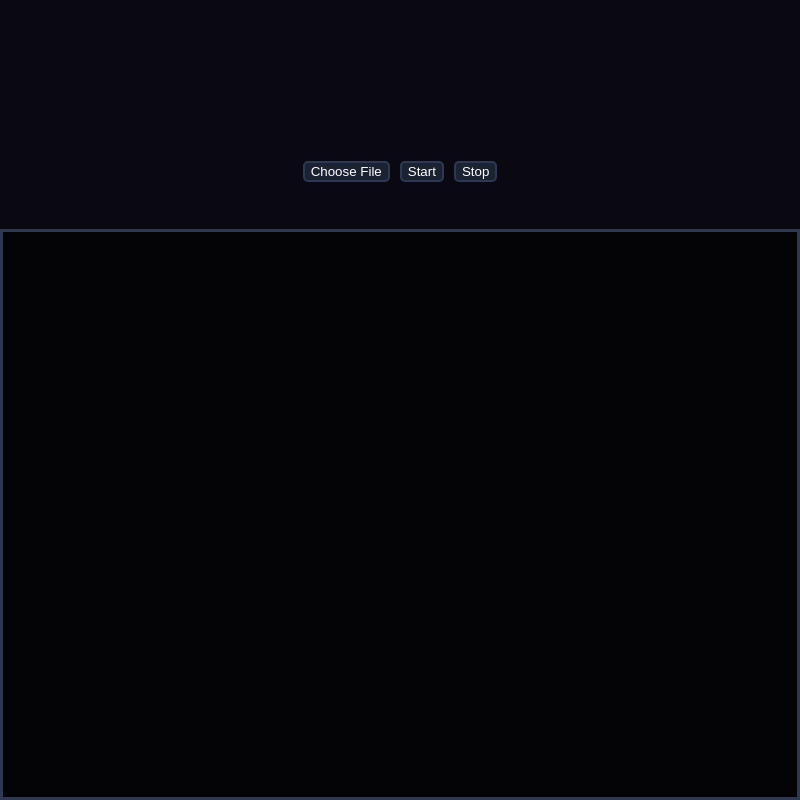
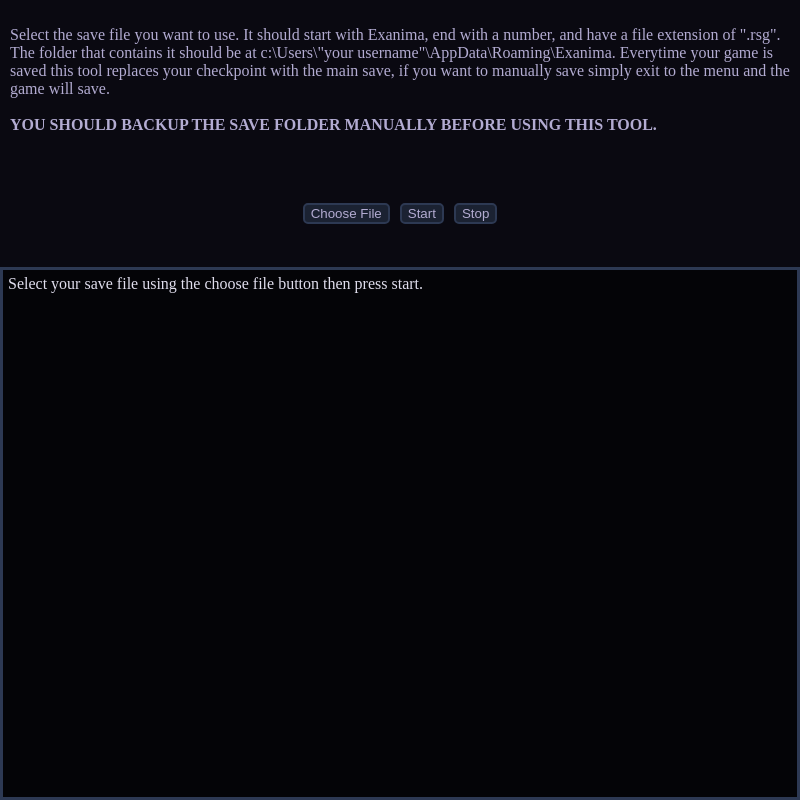
Before and after one commit to Bjwills7/SaveScum, an Electron app: page frontEnd/index.html in a window 800 px wide. Drawn offline with Linux system fonts and the light colour scheme; no server answers.

Commit message:
Add instructions Update layout Fix text color

```diff
--- a/frontEnd/index.html
+++ b/frontEnd/index.html
@@ -8,12 +8,12 @@
     <title>SaveScum</title>
 </head>
 <body>
-    <p id="file-path-dialog"></p>
+    <p id="instructions">Select the save file you want to use. It should start with Exanima, end with a number, and have a file extension of ".rsg". The folder that contains it should be at c:\Users\"your username"\AppData\Roaming\Exanima. Everytime your game is saved this tool replaces your checkpoint with the main save, if you want to manually save simply exit to the menu and the game will save. <br><br> <strong>YOU SHOULD BACKUP THE SAVE FOLDER MANUALLY BEFORE USING THIS TOOL.</strong></p>
     <div class="autosave-buttons">
         <button class="open-file">Choose File</button>
         <button class="start-button">Start</button>
         <button class="stop-button">Stop</button>
     </div>
-    <p class="console-display"></p>
+    <p class="console-display">Select your save file using the choose file button then press start.</p>
 </body>
 </html>
--- a/frontEnd/style.css
+++ b/frontEnd/style.css
@@ -16,13 +16,13 @@
     grid-template-rows: .2fr .2fr 1fr;
 }
 
-form {
-    display: flex;
+#instructions {
+    box-sizing: border-box;
     grid-column: 1 / span 2;
     grid-row: 1 / span 1;
-    justify-content: center;
-    align-items: center;
-    width: min(100%, 258px);
+    width: 100%;
+    color: hsl(250, 30%, 75%);
+    padding: 10px;
 }
 .file-path {
     width: 100%;
@@ -39,7 +39,7 @@
 }
 button {
     background-color: hsl(220, 30%, 15%);
-    color: white;
+    color: hsl(250, 30%, 75%);
     border: solid hsl(220, 30%, 25%) 2px;
     border-radius: 5px;
 }
@@ -49,6 +49,7 @@
     grid-row: 3 / span 1;
     border: solid hsl(220, 30%, 25%) 3px;
     background-color: hsl(250, 30%, 2%);
+    color: hsl(250, 30%, 90%);
     width: min(100%, 800px);
     height: min(100%, 700px);
     margin: 0;
```
